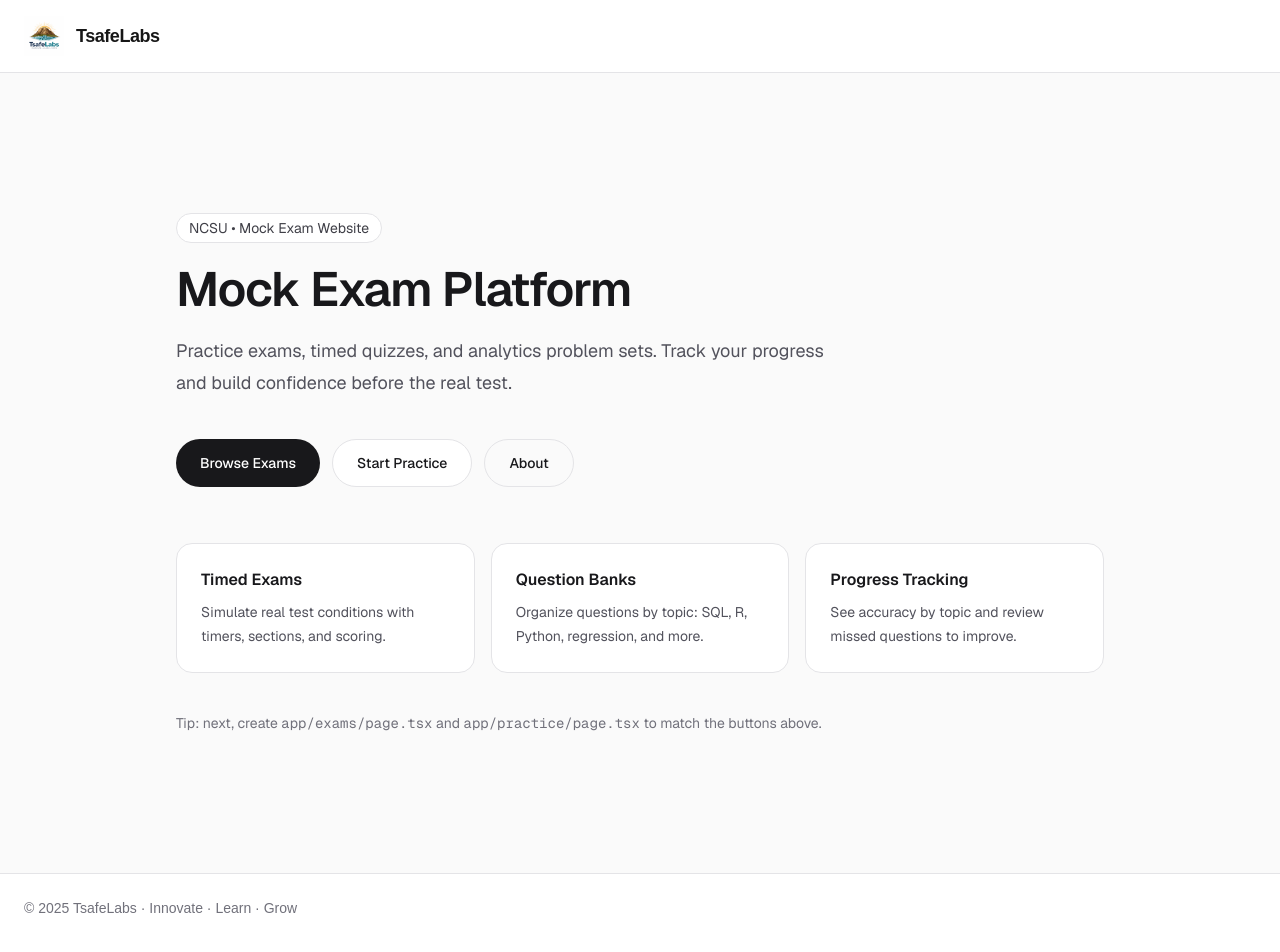
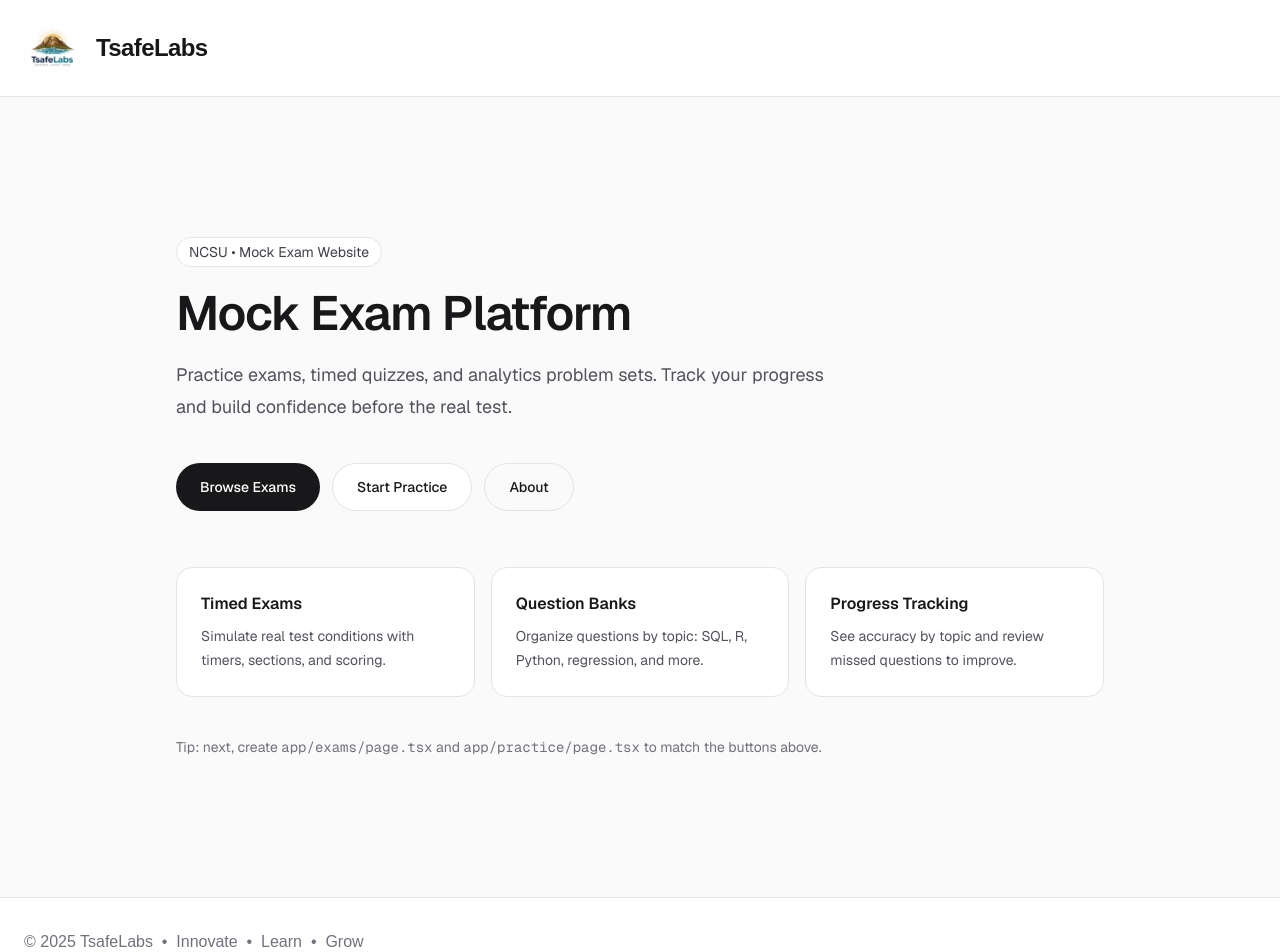
Before and after one commit to BasiruUsman/mock-exam-site, a Next.js app: page / in a window 1280 px wide. Shown: the top 952 px of the page. Built offline with nearby package versions, Linux system fonts and the light colour scheme.

Commit message:
Increase header/footer sizing

```diff
--- a/app/layout.tsx
+++ b/app/layout.tsx
@@ -31,27 +31,28 @@ export default function RootLayout({
       >
         {/* Header */}
         <header className="border-b border-zinc-200 bg-white dark:border-white/10 dark:bg-black">
-          <div className="mx-auto flex max-w-7xl items-center gap-3 px-6 py-4">
+          <div className="mx-auto flex max-w-7xl items-center gap-4 px-6 py-5">
             <Image
               src="/tsafelabs-logo.png"
               alt="TsafeLabs Logo"
-              width={40}
-              height={40}
+              width={56}
+              height={56}
               priority
             />
-            <span className="text-lg font-semibold tracking-tight">
+            <span className="text-xl sm:text-2xl font-semibold tracking-tight">
               TsafeLabs
             </span>
           </div>
         </header>
 
         {/* Page Content */}
-        <main className="min-h-[calc(100vh-128px)]">{children}</main>
+        <main className="min-h-[calc(100vh-140px)]">{children}</main>
 
         {/* Footer */}
         <footer className="border-t border-zinc-200 bg-white dark:border-white/10 dark:bg-black">
-          <div className="mx-auto max-w-7xl px-6 py-6 text-sm text-zinc-500 dark:text-zinc-400">
-            © {new Date().getFullYear()} TsafeLabs · Innovate · Learn · Grow
+          <div className="mx-auto max-w-7xl px-6 py-8 text-base text-zinc-500 dark:text-zinc-400">
+            © {new Date().getFullYear()} TsafeLabs &nbsp;•&nbsp; Innovate
+            &nbsp;•&nbsp; Learn &nbsp;•&nbsp; Grow
           </div>
         </footer>
       </body>
```
